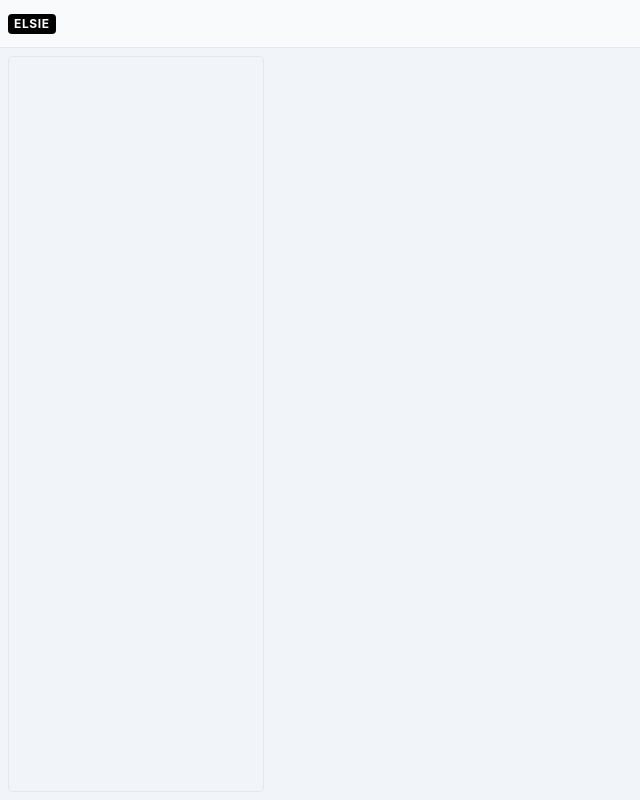
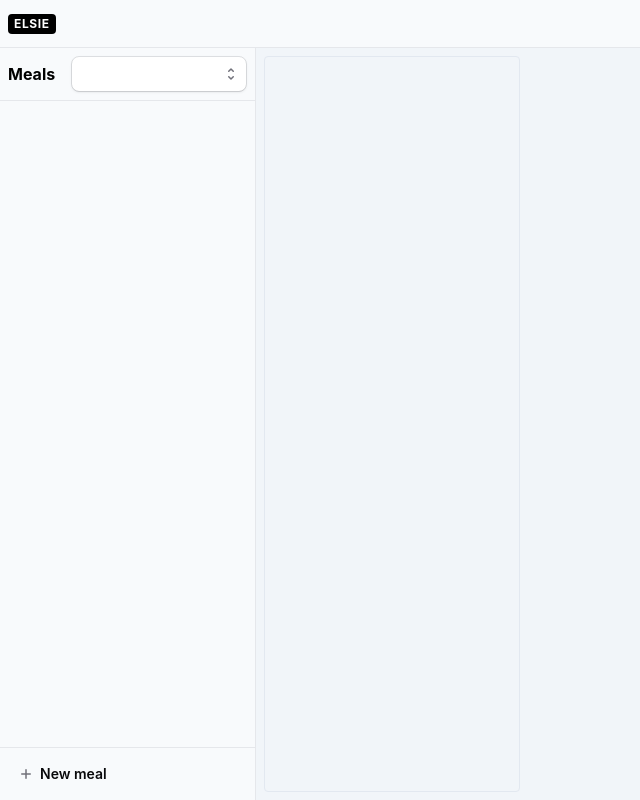
Before and after one commit to simonsinclair/elsie, a React (Vite) app: page / in a window 1280 px wide. Shown: the whole page, without its empty margins (0-640 px from the left). Built offline with nearby package versions, Linux system fonts and the light colour scheme; a web font is replaced by a local one.

Commit message:
Implement Meals panel

```diff
--- a/src/App.tsx
+++ b/src/App.tsx
@@ -1,38 +1,52 @@
-import { FormEvent, useState } from 'react';
-import { observer } from 'mobx-react-lite';
+import { FormEvent } from 'react';
+import { action } from 'mobx';
+import { observer, useLocalObservable } from 'mobx-react-lite';
+import { PlusIcon } from '@heroicons/react/16/solid';
 import { z } from 'zod';
 
-import {
-  Button,
-  Dialog,
-  DialogActions,
-  DialogBody,
-  DialogDescription,
-  DialogTitle,
-  Field,
-  FieldGroup,
-  Input,
-  Label,
-  Select,
-} from './components';
+import { useMealPlanStore } from './hooks/useMealPlanStore';
 import { useMealStore } from './hooks/useMealStore';
-import { useMealPlanStore } from './hooks/useMealPlanStore';
 import { MealPlanList } from './components/MealPlanList';
 import { MealPlan } from './models/meal-plan';
+import {
+  MealList,
+  DialogBody,
+  DialogActions,
+  Dialog,
+  DialogTitle,
+  DialogDescription,
+  FieldGroup,
+  Field,
+  Label,
+  Input,
+  Select,
+  Button,
+} from './components';
+import { MealType } from './types';
 
 const App = observer(() => {
-  const [dialog, setDialog] = useState<'NEW_MEAL' | 'NEW_MEAL_PLAN' | null>(
-    null,
-  );
+  const dialog = useLocalObservable<{ type: 'NEW_MEAL' | null }>(() => ({
+    type: null,
+  }));
+  const meal = useLocalObservable<{
+    type: '' | MealType;
+  }>(() => ({
+    type: '',
+  }));
+  const mealPlanStore = useMealPlanStore();
   const mealStore = useMealStore();
-  const mealPlanStore = useMealPlanStore();
+
+  const handleMealPlanRemoveClick = (mealPlan: MealPlan) => {
+    mealPlanStore.remove(mealPlan);
+  };
 
   const handleMealSubmit = (event: FormEvent<HTMLFormElement>) => {
     event.preventDefault();
-    const form = new FormData(event.currentTarget);
+    const formElement = event.currentTarget;
+    const formData = new FormData(formElement);
 
     try {
-      const meal = z
+      const { name, type, energy, protein } = z
         .object({
           name: z.string(),
           type: z.union([
@@ -45,49 +59,76 @@ const App = observer(() => {
           energy: z.coerce.number().nonnegative(),
           protein: z.coerce.number().nonnegative(),
         })
-        .parse(Object.fromEntries(form));
-      mealStore.append(meal);
-      setDialog(null);
+        .parse(Object.fromEntries(formData));
+      mealStore.append({
+        name: name.trim() === '' ? 'Untitled' : name,
+        type,
+        energy,
+        protein,
+      });
+      dialog.type = null;
     } catch (error) {
       console.log(error);
     }
   };
 
-  const handleMealPlanRemoveClick = (mealPlan: MealPlan) => {
-    mealPlanStore.remove(mealPlan);
-  };
-
   return (
     <div className="fixed inset-0 bg-slate-100">
-      <header className="absolute h-12 flex items-center px-2 border-b w-full bg-slate-50">
-        <strong className="py-0.5 px-1.5 bg-black antialiased uppercase text-xs text-white rounded tracking-wider">
+      <header className="absolute flex h-12 w-full items-center border-b bg-slate-50 px-2">
+        <strong className="rounded bg-black px-1.5 py-0.5 text-xs uppercase tracking-wider text-white antialiased">
           Elsie
         </strong>
       </header>
-      <div className="flex gap-2 h-full pt-14 px-2 py-2 overflow-x-scroll">
-        <MealPlanList
-          mealPlans={mealPlanStore.mealPlans}
-          onRemoveClick={handleMealPlanRemoveClick}
-        />
-        <button
-          onClick={() => {
-            mealPlanStore.append();
-          }}
-          className="rounded w-64 border flex-none border-slate-200 hover:border-slate-300"
-        />
+      <div className="flex h-full pt-12">
+        <div className="flex w-64 flex-col border-r bg-slate-50">
+          <header className="flex items-center gap-4 border-b p-2">
+            <h2 className="font-bold">Meals</h2>
+            <Select
+              aria-label="Meal type"
+              name="type"
+              value={meal.type}
+              onChange={action((event) => {
+                const mealType = event.target.value as '' | MealType;
+                meal.type = mealType;
+              })}
+            >
+              <option value="" />
+              <option value="BREAKFAST">Breakfast</option>
+              <option value="LUNCH">Lunch</option>
+              <option value="DINNER">Dinner</option>
+              <option value="SNACK">Snack</option>
+              <option value="DRINK">Drink</option>
+            </Select>
+          </header>
+          <div className="flex-1 overflow-y-scroll">
+            <MealList meals={mealStore.meals} type={meal.type} />
           </div>
+          <footer className="flex-none border-t p-2">
+            <Button
+              plain
+              onClick={action(() => {
+                dialog.type = 'NEW_MEAL';
+              })}
+            >
+              <PlusIcon /> New meal
+            </Button>
             <Dialog
-        open={dialog === 'NEW_MEAL'}
-        onClose={() => {
-          setDialog(null);
-        }}
+              open={dialog.type === 'NEW_MEAL'}
+              onClose={action(() => {
+                dialog.type = null;
+              })}
             >
               <DialogTitle>New meal</DialogTitle>
               <DialogDescription>
-          A meal is a combination of food items that are consumed together.
+                A meal is a combination of food items that are consumed
+                together.
               </DialogDescription>
               <DialogBody>
-          <form id="new-meal" onSubmit={handleMealSubmit}>
+                <form
+                  id="new-meal"
+                  className="space-y-8"
+                  onSubmit={action(handleMealSubmit)}
+                >
                   <FieldGroup>
                     <Field>
                       <Label>Name</Label>
@@ -133,18 +174,34 @@ const App = observer(() => {
               </DialogBody>
               <DialogActions>
                 <Button
+                  type="button"
                   plain
-            onClick={() => {
-              setDialog(null);
-            }}
+                  onClick={action(() => {
+                    dialog.type = null;
+                  })}
                 >
                   Cancel
                 </Button>
-          <Button type="submit" form="new-meal">
+                <Button form="new-meal" type="submit">
                   Create
                 </Button>
               </DialogActions>
             </Dialog>
+          </footer>
+        </div>
+        <div className="flex flex-1 gap-2 overflow-x-scroll p-2">
+          <MealPlanList
+            mealPlans={mealPlanStore.mealPlans}
+            onRemoveClick={handleMealPlanRemoveClick}
+          />
+          <button
+            onClick={() => {
+              mealPlanStore.append();
+            }}
+            className="w-64 flex-none rounded border border-slate-200 hover:border-slate-300"
+          />
+        </div>
+      </div>
     </div>
   );
 });
--- a/src/components/MealList/index.tsx
+++ b/src/components/MealList/index.tsx
@@ -1,23 +1,39 @@
 import { observer } from 'mobx-react-lite';
-import { useMealStore } from '../../hooks/useMealStore';
 
-export const MealList = observer(() => {
-  const { meals } = useMealStore();
+import { Meal } from '../../models/meal';
+import { MealType } from '../../types';
 
+interface Properties {
+  meals: Meal[];
+  type?: '' | MealType;
+}
+
+export const MealList = observer(({ meals, type = '' }: Properties) => {
   return (
-    <ul className="divide-y">
-      {meals.map((meal) => {
+    <ul className="space-y-2 p-2">
+      {meals
+        .filter((meal) => {
+          if (type === '') {
+            return true;
+          } else {
+            return meal.type === type;
+          }
+        })
+        .map((meal) => {
           return (
-          <li key={meal.id} className="py-2 hover:bg-slate-100 space-y-1">
-            <div className="text-sm">{meal.name}</div>
-            <ul className="text-xs flex gap-2">
-              <li className="font-mono bg-slate-100 rounded py-0.5 px-1.5">
-                {meal.energy} kcal
+            <li
+              key={meal.id}
+              className="space-y-1 rounded bg-white p-2 shadow hover:shadow-blue-600/25"
+            >
+              <div className="text-sm font-medium">{meal.name}</div>
+              <ul className="flex gap-1 text-xs tracking-wide">
+                <li className="rounded bg-slate-100 px-1.5 py-0.5 font-mono">
+                  {meal.energy}kcal
                 </li>
-              <li className="font-mono bg-slate-100 rounded py-0.5 px-1.5">
-                {meal.protein} g
+                <li className="rounded bg-slate-100 px-1.5 py-0.5 font-mono">
+                  {meal.protein}g
                 </li>
-              <li className=" bg-slate-100 rounded py-0.5 px-1.5">
+                <li className="rounded bg-slate-100 px-1.5 py-0.5">
                   {meal.type}
                 </li>
               </ul>
--- a/src/components/MealPlanList/index.tsx
+++ b/src/components/MealPlanList/index.tsx
@@ -3,12 +3,8 @@ import { observer } from 'mobx-react-lite';
 import { EllipsisHorizontalIcon } from '@heroicons/react/16/solid';
 
 import { MealPlan } from '../../models/meal-plan';
-import {
-  Dropdown,
-  DropdownButton,
-  DropdownMenu,
-  DropdownItem,
-} from '../dropdown';
+import { MealList } from '../MealList';
+import { Dropdown, DropdownButton, DropdownMenu, DropdownItem } from '../index';
 
 interface Properties {
   mealPlans: MealPlan[];
@@ -20,11 +16,11 @@ export const MealPlanList = observer(
     return mealPlans.map((mealPlan) => (
       <article
         key={mealPlan.id}
-        className="p-2 w-64 shadow rounded bg-white flex-none"
+        className="flex w-64 flex-none flex-col rounded bg-white shadow"
       >
-        <header className="flex items-center justify-between gap-4">
+        <header className="flex flex-none items-center justify-between gap-4 border-b p-2">
           <input
-            className="border border-transparent hover:border-slate-300 p-1 rounded w-full font-bold"
+            className="w-full rounded border border-transparent p-1 font-bold hover:border-slate-300"
             type="text"
             name="name"
             id="name"
@@ -62,6 +58,9 @@ export const MealPlanList = observer(
             </DropdownMenu>
           </Dropdown>
         </header>
+        <div className="flex flex-1 flex-col gap-2 overflow-y-scroll px-2">
+          <MealList meals={mealPlan.meals} />
+        </div>
       </article>
     ));
   },
--- /dev/null
+++ b/src/types.ts
@@ -0,0 +1 @@
+export type MealType = 'BREAKFAST' | 'LUNCH' | 'DINNER' | 'SNACK' | 'DRINK';
```
Lines whose indentation alone changed are shown as unchanged.
